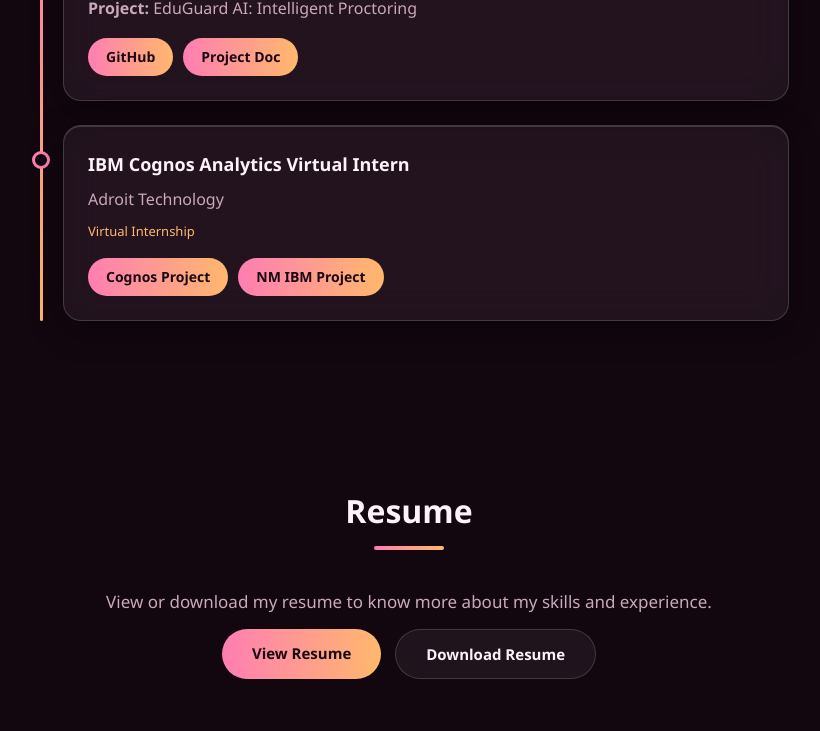
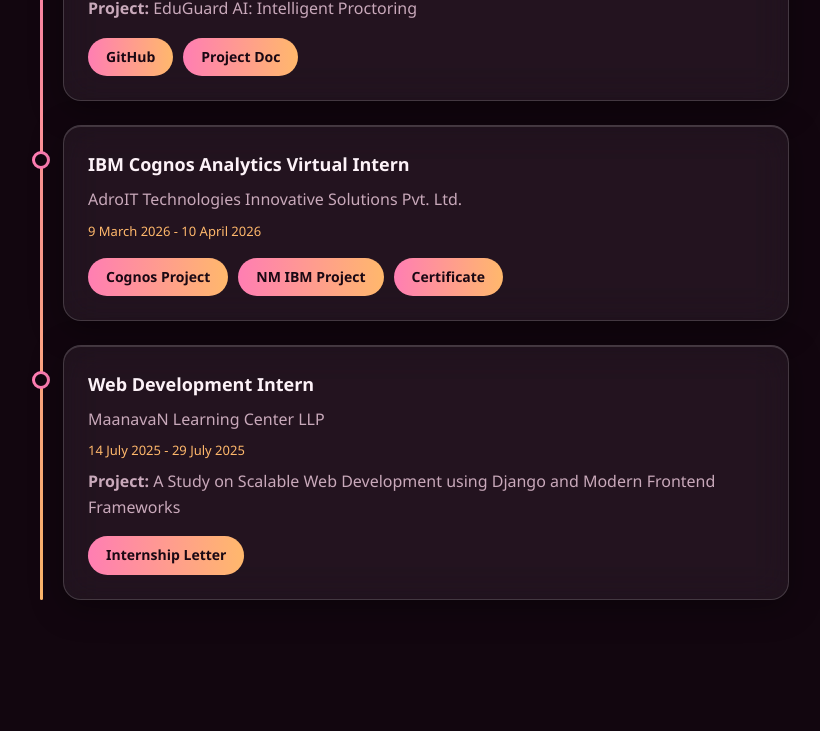
Before and after one commit to priyarengasamy24-cmyk/portfolio, a React (Vite) app: page / in a window 1280 px wide. Shown: the part 4595-5326 px from the top of the page, without its empty margins (231-1051 px from the left). Built offline with nearby package versions, Linux system fonts and the light colour scheme.

Commit message:
Update experience

```diff
--- a/src/Components/Experience.jsx
+++ b/src/Components/Experience.jsx
@@ -11,11 +11,21 @@ const experience = [
   },
   {
     role: 'IBM Cognos Analytics Virtual Intern',
-    company: 'Adroit Technology',
-    period: 'Virtual Internship',
+    company: 'AdroIT Technologies Innovative Solutions Pvt. Ltd.',
+    period: '9 March 2026 - 10 April 2026',
     links: [
       { label: 'Cognos Project', url: 'https://github.com/priyarengasamy24-cmyk/IBM-PROJECT-COGNOS-' },
       { label: 'NM IBM Project', url: 'https://github.com/priyarengasamy24-cmyk/NM-IBM-PROJECT-' },
+      { label: 'Certificate', url: '/certificates/adroit-internship.png' },
+    ],
+  },
+  {
+    role: 'Web Development Intern',
+    company: 'MaanavaN Learning Center LLP',
+    period: '14 July 2025 - 29 July 2025',
+    project: 'A Study on Scalable Web Development using Django and Modern Frontend Frameworks',
+    links: [
+      { label: 'Internship Letter', url: '/certificates/maanavan-internship.png' },
     ],
   },
 ]
```
